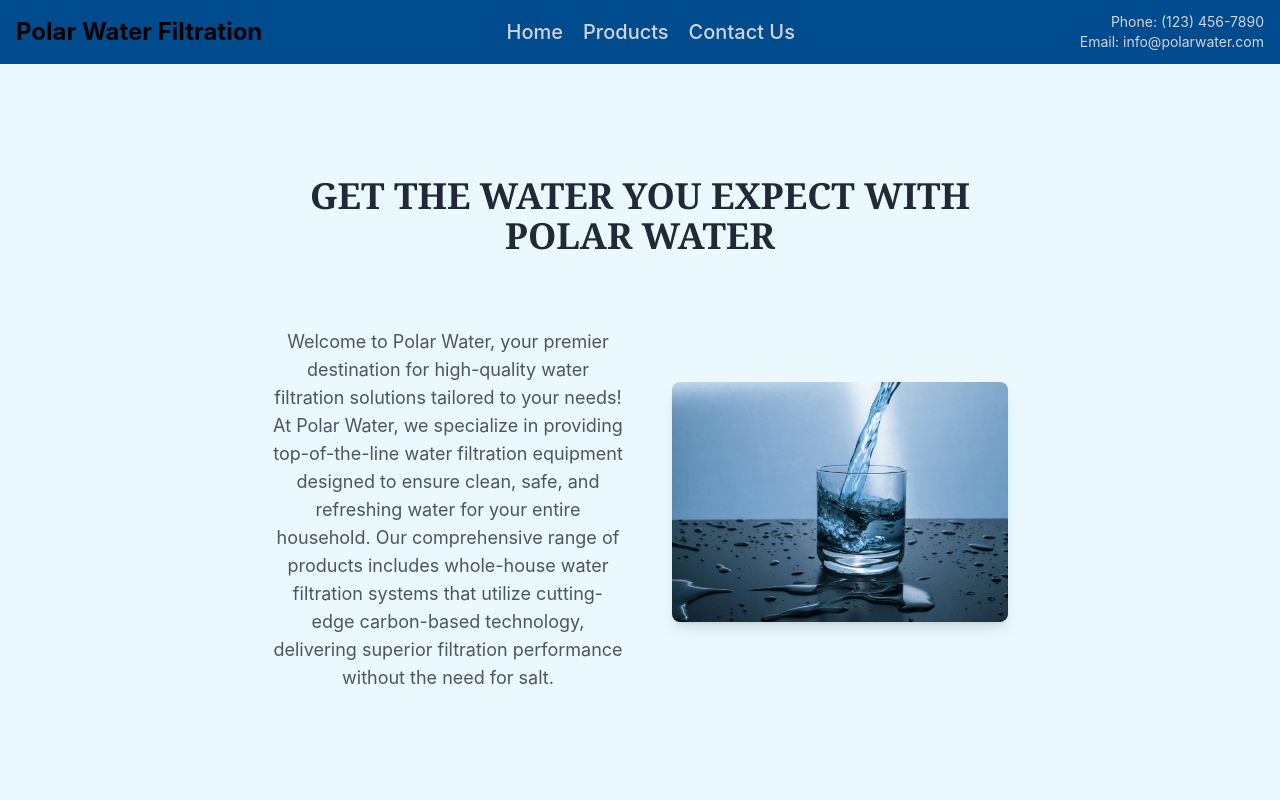
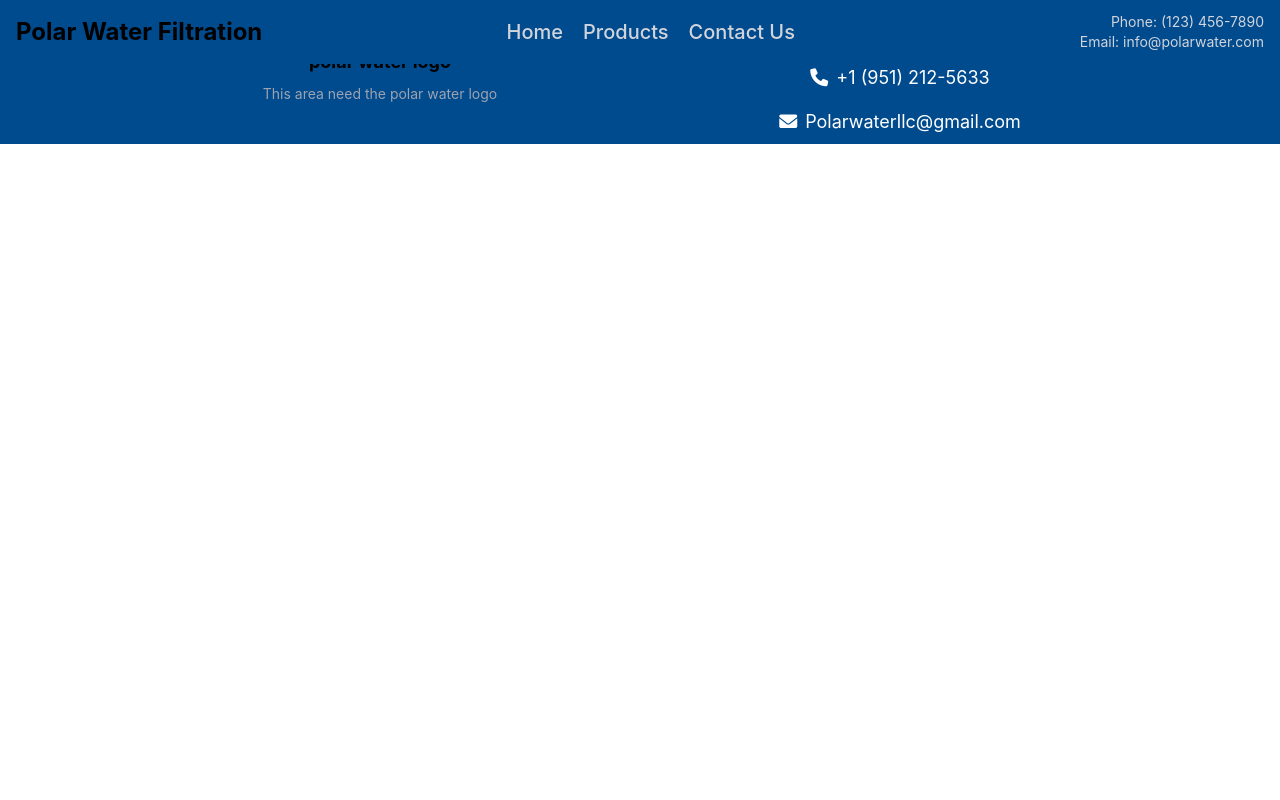
Before and after one commit to Nolden33/PolarWater, a React (Create React App) app in the folder polarwater/: page / in a window 1280 px wide. Shown: the top 800 px of the page. Built offline with nearby package versions, Linux system fonts and the light colour scheme; no server answers.

Commit message:
Update App.jsx

```diff
--- a/polarwater/src/App.jsx
+++ b/polarwater/src/App.jsx
@@ -60,7 +60,7 @@
 
 						<div className="col">
 							<Routes>
-								<Route path="/" element={<LandingPage />} />
+								<Route path="/home" element={<LandingPage />} />
 								<Route path="/products/wholeHouseSystems" element={<WholeHouse />} />
 								<Route path="/products/drinkingWaterSystems" element={<DrinkingWater />} />
 								<Route path="/contactUs" element={<ContactUs />} />
```
